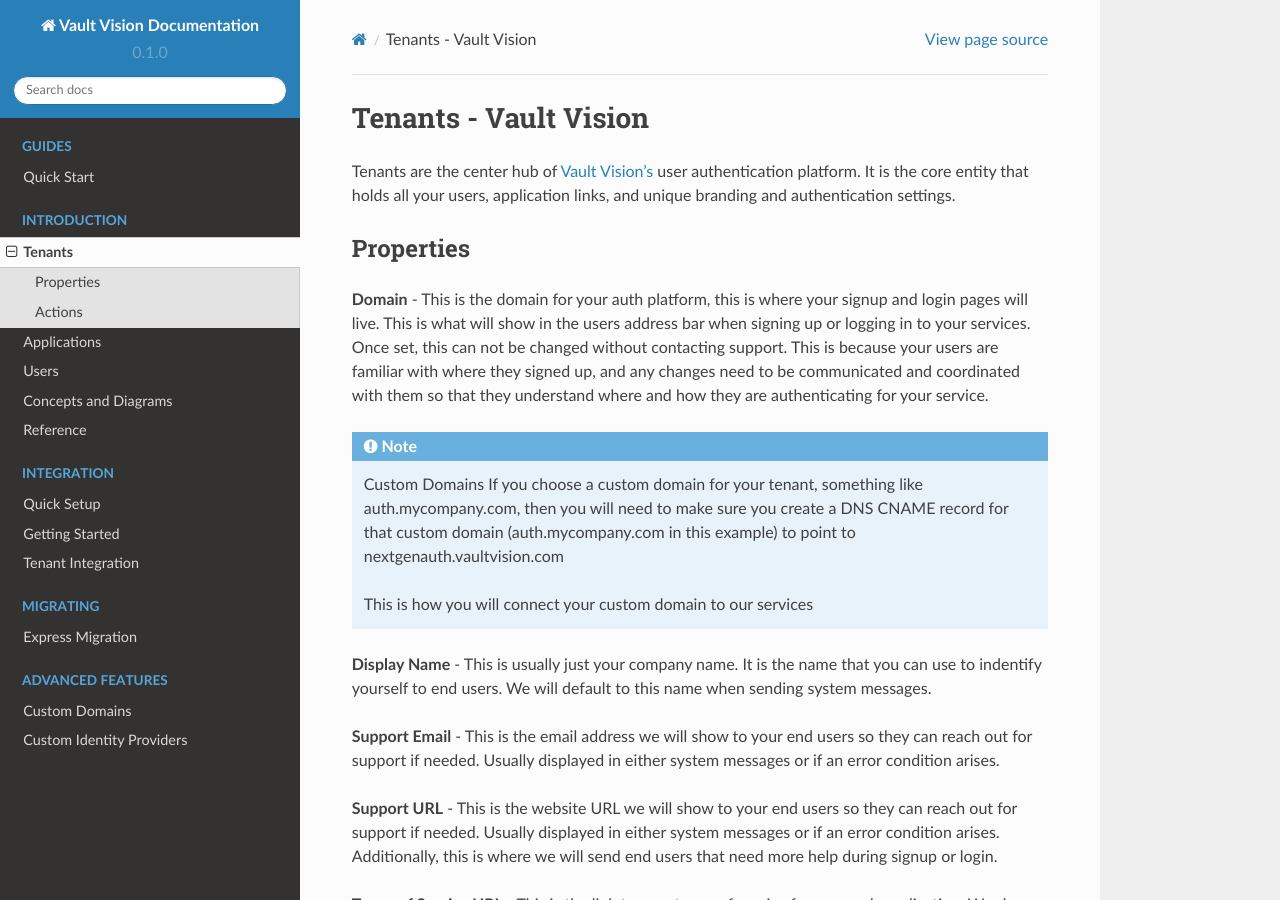
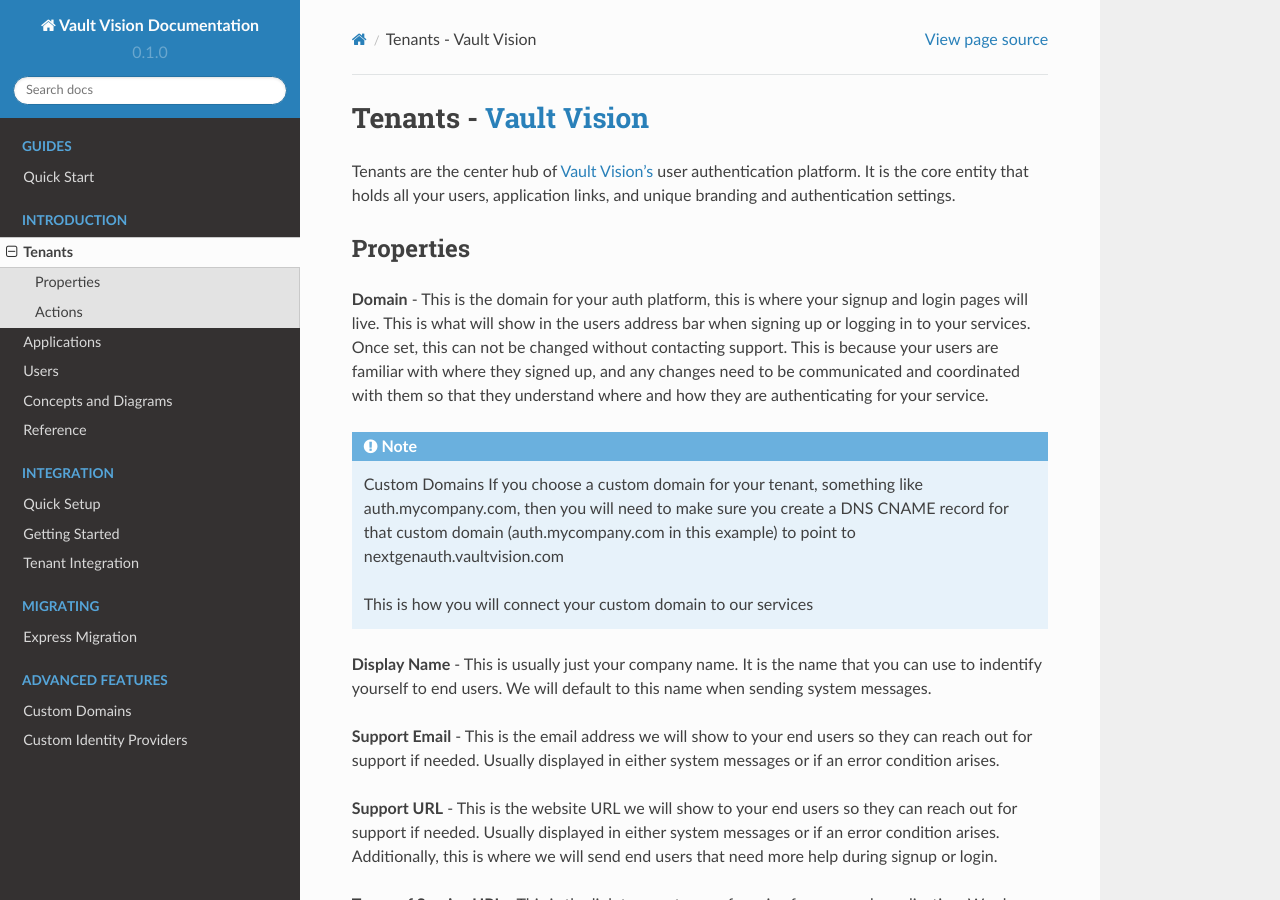
Before and after one commit to vaultvision/docs, a Sphinx documentation site: the page built from docs/source/tenants.md, in a window 1280 px wide and 900 px high. Built offline with Sphinx 7.4.7 and the Read the Docs theme 2.0.0, drawn with Linux system fonts in a browser that asks for light colours; part of the change alters nothing that is shown.

```diff
--- a/docs/source/tenants.md
+++ b/docs/source/tenants.md
@@ -1,4 +1,4 @@
-Tenants - Vault Vision
+Tenants - [Vault Vision](https://vaultvision.com)
 ========
 
 Tenants are the center hub of [Vault Vision's](https://vaultvision.com) user authentication platform. It is the core entity that holds all your users, application links, and unique branding and authentication settings.
```
